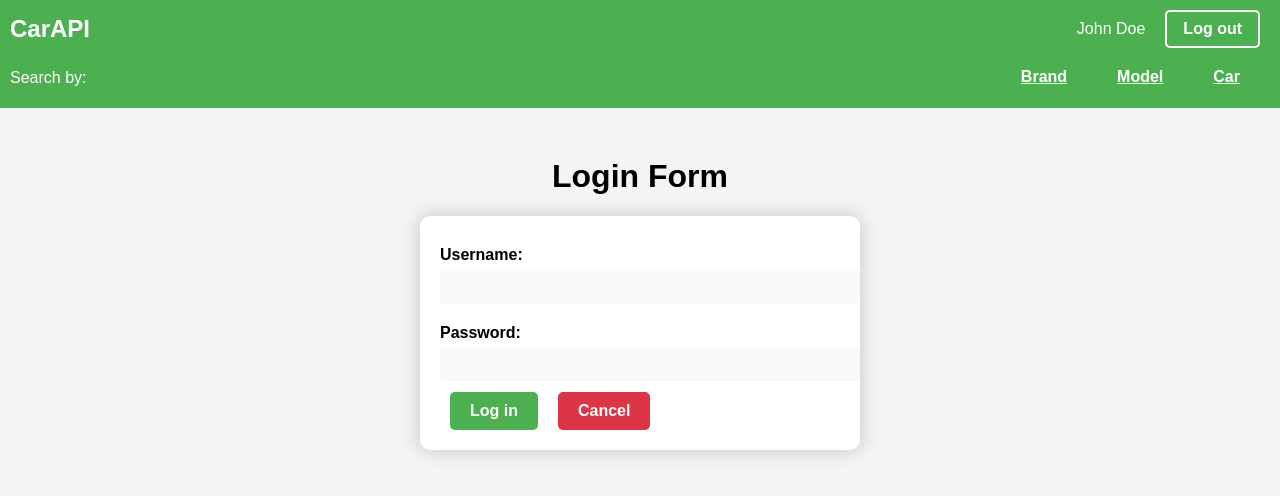
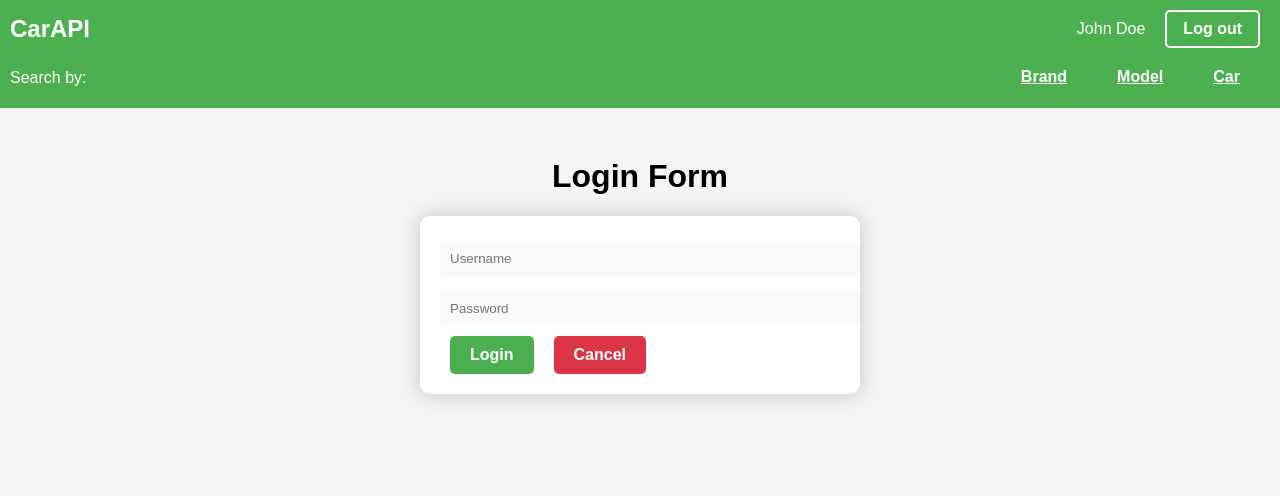
Before and after one commit to rmmajor/Cars-API-frontend, a React (Create React App) app in the folder car-api-spa/: page /login in a window 1280 px wide. Shown: the top 496 px of the page. Built offline with nearby package versions, Linux system fonts and the light colour scheme.

Commit message:
login logic added

```diff
--- a/car-api-spa/package.json
+++ b/car-api-spa/package.json
@@ -6,6 +6,7 @@
     "@testing-library/jest-dom": "^5.16.5",
     "@testing-library/react": "^13.4.0",
     "@testing-library/user-event": "^13.5.0",
+    "axios": "^1.4.0",
     "react": "^18.2.0",
     "react-dom": "^18.2.0",
     "react-router-dom": "^6.11.2",
--- a/car-api-spa/src/App.js
+++ b/car-api-spa/src/App.js
@@ -7,8 +7,6 @@ import Header from './components/Header';
 import SignOptions from './components/SignOptions';
 import LoginForm from './components/LoginForm';
 import RegistrationForm from './components/RegistrationForm';
-import ModelsFilterForm from './components/ModelsFilterForm';
-import CarsFilterForm from './components/CarsFilterForm';
 import UserProfile from "./components/UserProfile";
 import BrandTab from "./components/BrandTab";
 import ModelTab from "./components/ModelTab";
@@ -26,7 +24,7 @@ function App() {
                 <Route path="/login" element={<LoginForm />} />
                 <Route path="/register" element={<RegistrationForm />} />
                 <Route path="/profile" element={<UserProfile />} />
-                {/* Add more routes as needed */}
+                <Route path="/" element={<SignOptions />} />
             </Routes>
         </Router>
     </div>
--- a/car-api-spa/src/components/LoginForm.js
+++ b/car-api-spa/src/components/LoginForm.js
@@ -1,20 +1,58 @@
-import React from 'react';
+import React, { useState } from 'react';
+import {useNavigate} from "react-router-dom";
+import axios from "axios";
 
 const LoginForm = () => {
+    const [username, setUsername] = useState('');
+    const [password, setPassword] = useState('');
+    const navigate = useNavigate();
+
+    const handleCancelClick = () => {
+        navigate('/');
+    };
+
+    const handleSubmit = async (e) => {
+        e.preventDefault();
+
+        try {
+            const response = await axios.post('http://127.0.0.1:8000/user/login/', {
+                username,
+                password,
+            });
+            const { access, refresh } = response.data;
+
+            // Store the tokens in local storage or state
+            localStorage.setItem('accessToken', access);
+            localStorage.setItem('refreshToken', refresh);
+
+            // Clear the form inputs
+            setUsername('');
+            setPassword('');
+
+            navigate('/cars'); // Redirect to the main page
+        } catch (error) {
+            alert('Invalid username or password');
+        }
+    };
+
     return (
         <div className="login-form">
             <h1>Login Form</h1>
-            <form>
-                <label htmlFor="username">Username:</label>
-                <input type="text" id="username" name="username" /><br />
-
-                <label htmlFor="password">Password:</label>
-                <input type="password" id="password" name="password" /><br />
-
-                <button type="button" className="ok" onClick={() => window.location.href='cars.html'}>
-                    Log in
-                </button>
-                <button type="button" className="cancel" onClick="location.href='register_or_login.html'">
+            <form onSubmit={handleSubmit}>
+                <input
+                    type="text"
+                    placeholder="Username"
+                    value={username}
+                    onChange={(e) => setUsername(e.target.value)}
+                />
+                <input
+                    type="password"
+                    placeholder="Password"
+                    value={password}
+                    onChange={(e) => setPassword(e.target.value)}
+                />
+                <button type="submit">Login</button>
+                <button type="button" className="cancel" onClick={handleCancelClick}>
                     Cancel
                 </button>
             </form>
--- a/car-api-spa/src/components/RegistrationForm.js
+++ b/car-api-spa/src/components/RegistrationForm.js
@@ -1,6 +1,13 @@
 import React from 'react';
+import {useNavigate} from "react-router-dom";
 
 const RegistrationForm = () => {
+    const navigate = useNavigate();
+
+    const handleCancelClick = () => {
+        navigate('/');
+    };
+
     return (
         <div className="registration-form">
             <h1>Registration Form</h1>
@@ -18,7 +25,9 @@ const RegistrationForm = () => {
                 <input type="password" id="confirm_password" name="confirm_password" /><br />
 
                 <div className="button-container">
-                    <button type="button" onClick={() => window.location.href='register_or_login.html'} className="cancel">Cancel</button>
+                    <button type="button" className="cancel" onClick={handleCancelClick}>
+                        Cancel
+                    </button>
                     <button type="button" onClick={() => window.location.href='cars.html'} className="ok">Register</button>
                 </div>
             </form>
--- a/car-api-spa/src/components/SignOptions.js
+++ b/car-api-spa/src/components/SignOptions.js
@@ -1,15 +1,28 @@
 import React from 'react';
+import { Link, Route, useNavigate} from 'react-router-dom';
+
+import RegistrationForm from './RegistrationForm';
+import LoginForm from './LoginForm';
 
 const SignOptions = () => {
+    const navigate = useNavigate();
+    const handleRegisterClick = () => {
+        navigate('/register');
+    };
+
+    const handleLoginClick = () => {
+        navigate('/login');
+    };
+
     return (
         <div className="sign-options">
             <h1>Welcome!</h1>
             <div className="instance-details" id="model-details-1">
                 <p>Please select one of the following options:</p>
-                <button type="button" className="register" onClick={() => window.location.href='register.html'}>
+                <button type="button" className="ok" onClick={handleRegisterClick}>
                     Register
                 </button>
-                <button type="button" className="cancel" onClick={() => window.location.href='login.html'}>
+                <button type="button" className="cancel" onClick={handleLoginClick}>
                     Login
                 </button>
             </div>
```
Also changed, not shown: car-api-spa/src/components/ProtectedRoute.js (added, +17 -0 lines), 1 other file (tests, documents, lock files or other folders).
